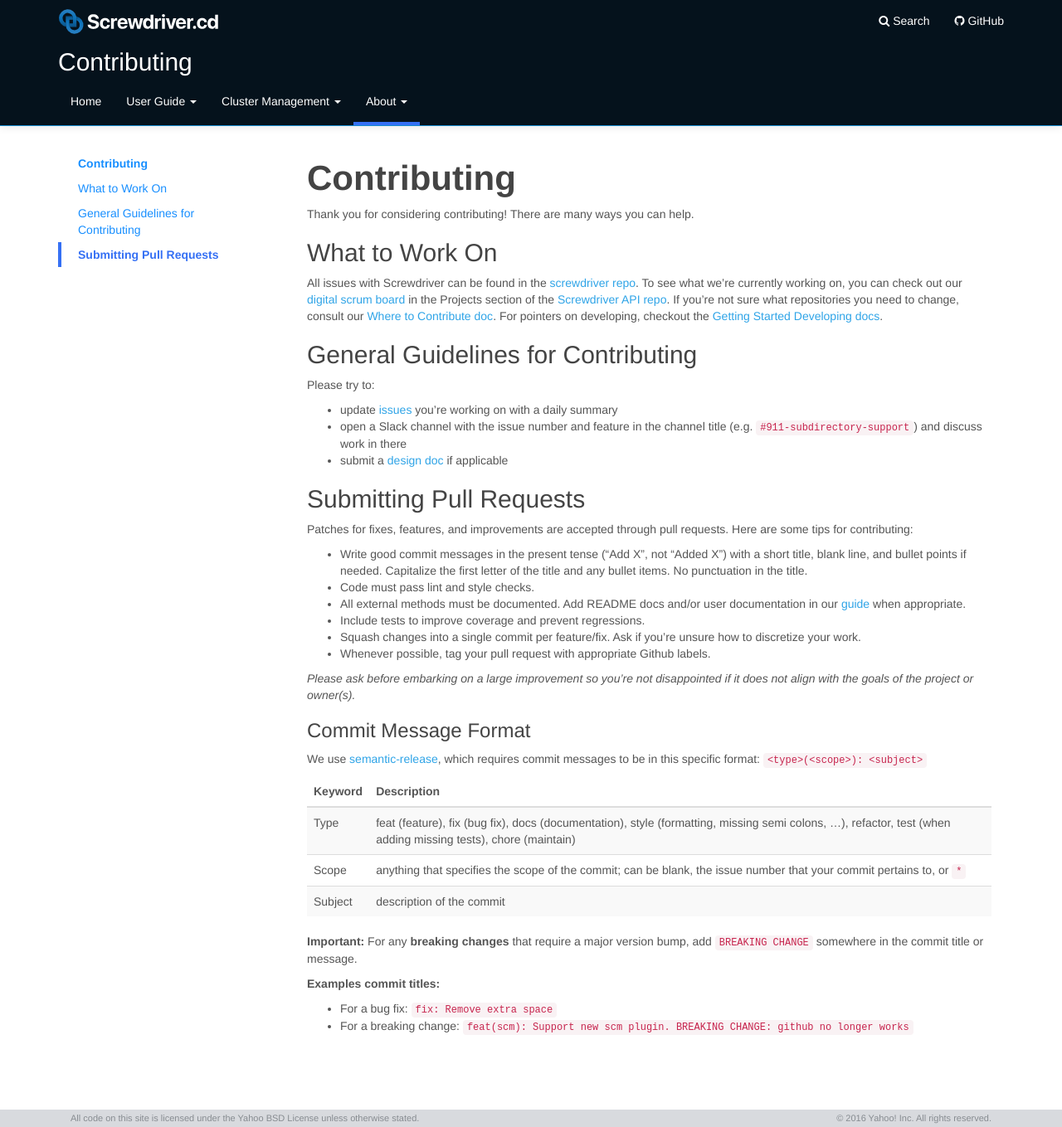
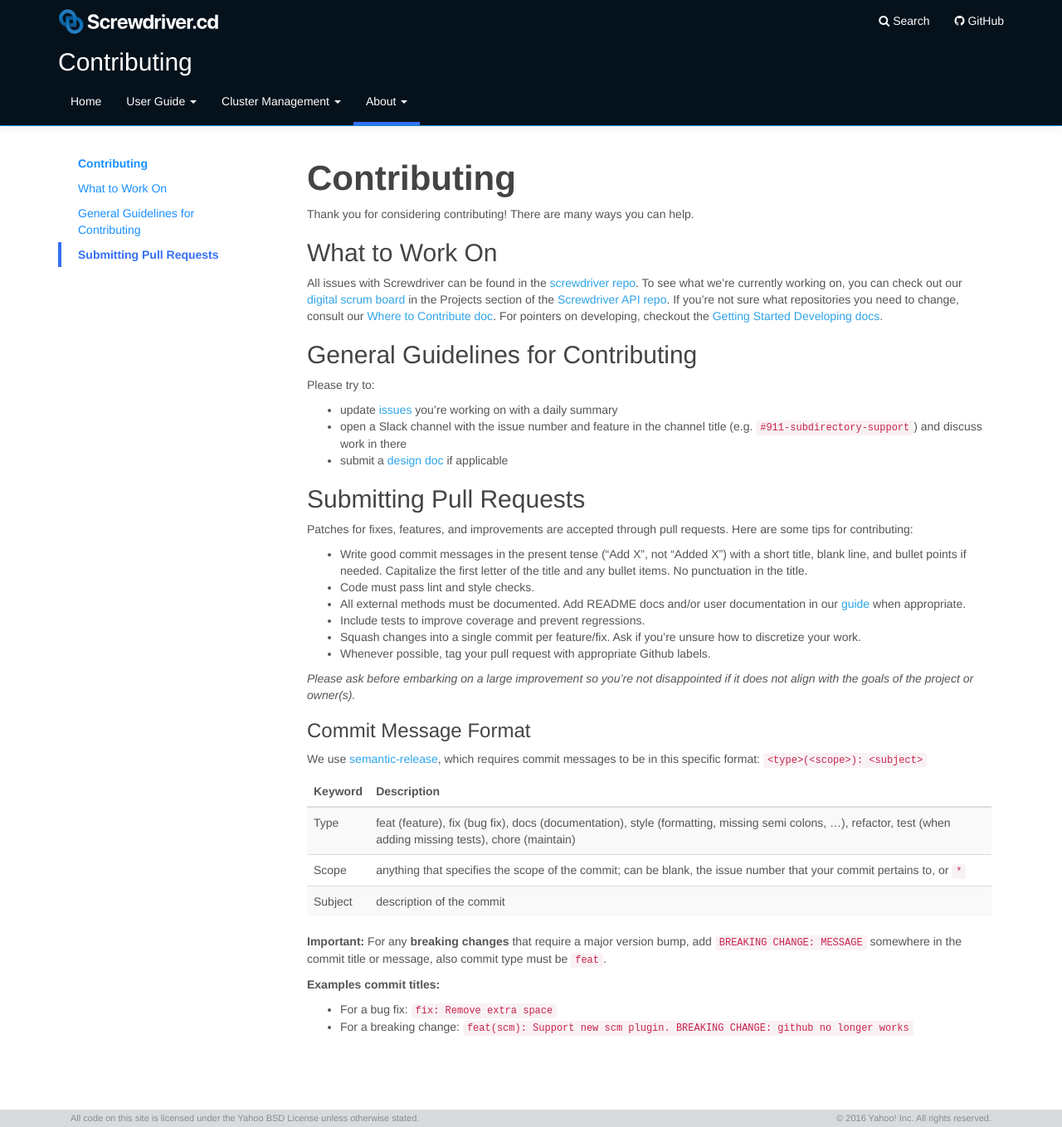
Before and after one commit to screwdriver-cd/guide, a Jekyll site: the page built from docs/about/contributing/index.md, in a window 1280 px wide and 1359 px high. Shown: the whole window at 83% size. Built offline with Jekyll 4.4.1, drawn with Linux system fonts in a browser that asks for light colours.

```diff
--- a/docs/about/contributing/index.md
+++ b/docs/about/contributing/index.md
@@ -52,7 +52,7 @@ We use [semantic-release](https://www.npmjs.com/package/semantic-release), which
 | Scope | anything that specifies the scope of the commit; can be blank, the issue number that your commit pertains to, or `*` |
 | Subject | description of the commit |
 
-**Important:** For any **breaking changes** that require a major version bump, add `BREAKING CHANGE` somewhere in the commit title or message.
+**Important:** For any **breaking changes** that require a major version bump, add `BREAKING CHANGE: MESSAGE` somewhere in the commit title or message, also commit type must be `feat`.
 
 **Examples commit titles:**
 * For a bug fix: `fix: Remove extra space`
```
Also changed, not shown: docs/user-guide/environment-variables.md (+1 -0 lines), Gemfile.lock.
